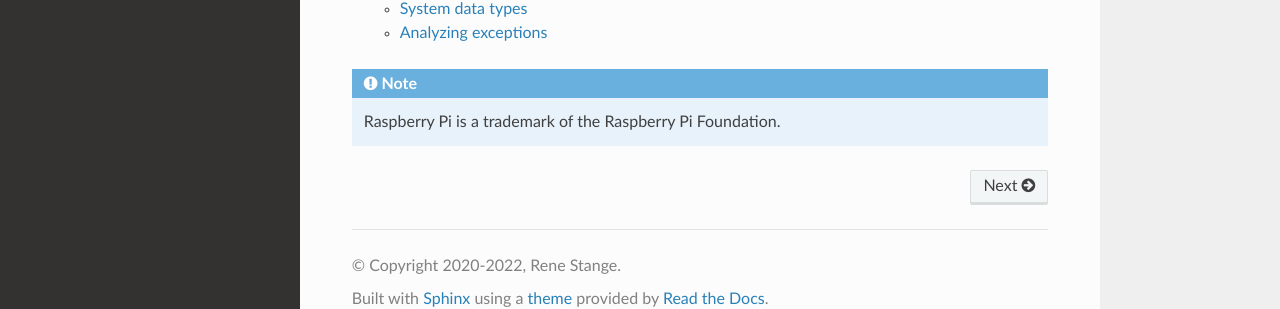
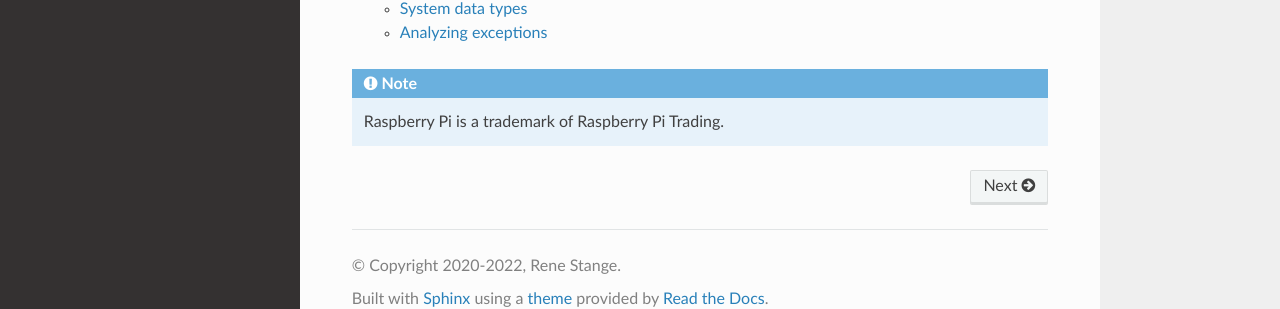
Before and after one commit to rsta2/circle-docs, a Sphinx documentation site: the page built from docs/index.rst, in a window 1280 px wide and 900 px high, scrolled down 924 px. Shown: the part 565-874 px from the top of the window. Built offline with Sphinx 7.4.7 and the Read the Docs theme 2.0.0, drawn with Linux system fonts in a browser that asks for light colours.

Commit message:
index: Update trademark

```diff
--- a/docs/index.rst
+++ b/docs/index.rst
@@ -22,4 +22,4 @@ Circle - C++ bare metal environment for Raspberry Pi
 
 .. note::
 
-	Raspberry Pi is a trademark of the Raspberry Pi Foundation.
+	Raspberry Pi is a trademark of Raspberry Pi Trading.
```
